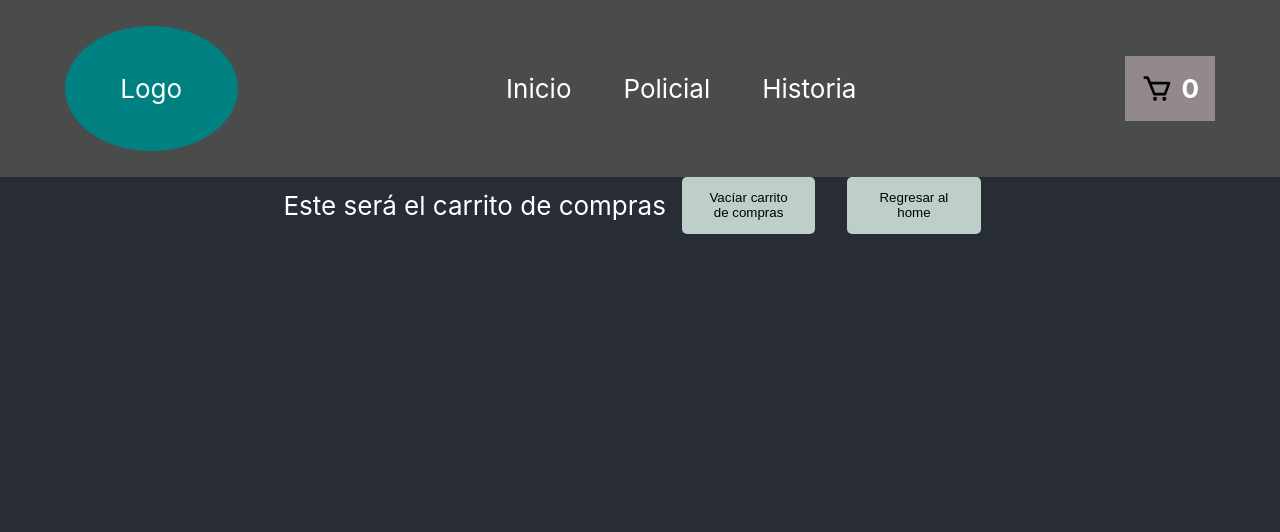
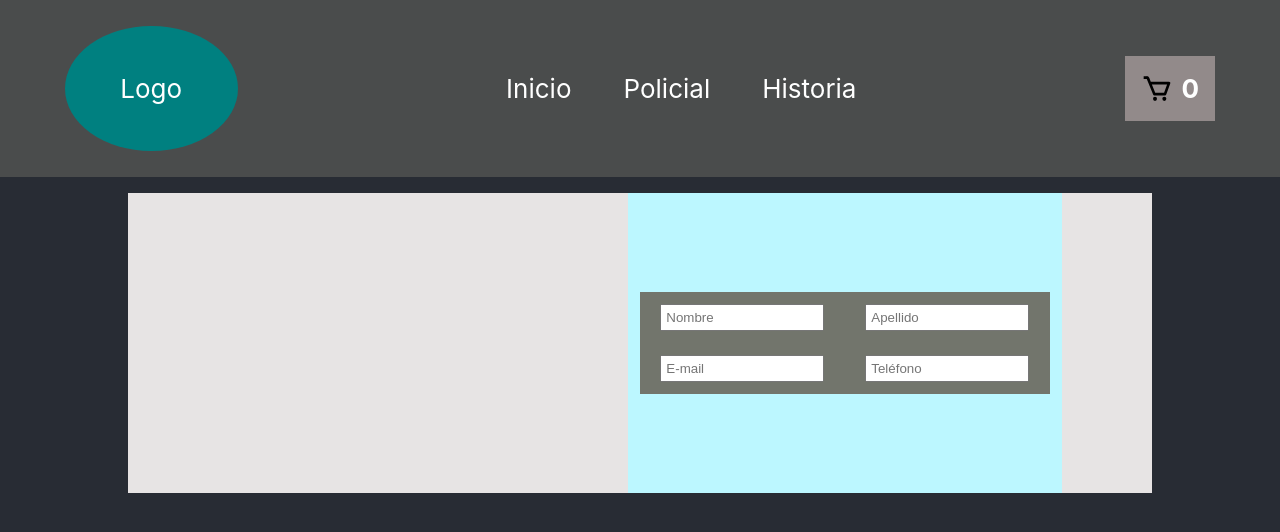
Before and after one commit to Nicosetzes/ReactJsCoder, a React (Create React App) app: page /cart in a window 1280 px wide. Shown: the top 532 px of the page. Built offline with nearby package versions, Linux system fonts and the light colour scheme.

Commit message:
Trying to solve cart functionality.

```diff
--- a/src/App.js
+++ b/src/App.js
@@ -5,10 +5,12 @@ import { ItemDetailContainer } from "./components/ItemDetailContainer";
 import { Cart } from "./components/Cart";
 import { BrowserRouter, Switch, Route } from "react-router-dom";
 import { CartProvider } from "./context/CartContext";
+import { CounterProvider } from "./context/CounterContext";
 
 function App() {
   return (
     <BrowserRouter>
+      <CounterProvider>
         <CartProvider>
           <div className="App">
             <header className="App-header">
@@ -21,6 +23,7 @@ function App() {
               <Route exact path="/category/:categoryId">
                 <ItemListContainer greeting="JSX" />
               </Route>
+
               <Route exact path="/item/:itemId">
                 <ItemDetailContainer />
               </Route>
@@ -30,6 +33,7 @@ function App() {
             </Switch>
           </div>
         </CartProvider>
+      </CounterProvider>
     </BrowserRouter>
   );
 }
--- a/src/components/Cart.css
+++ b/src/components/Cart.css
@@ -1,11 +1,101 @@
 .container__cart {
     align-items: center;
+    background-color: #e7e4e4;
     display: flex;
-    flex-wrap: wrap;
+    flex-direction: row;
+    flex-wrap: nowrap;
+    justify-content: space-between;
+    margin: 1rem;
+    width: 80%;
+}
+
+.container__cart .cont__products {
+    display: flex;
+    flex-direction: column;
+    width: 40%;
+}
+
+.container__cart .cont__products .cart__products {
+    align-items: center;
+    background-color: #bcf7ff;
+    display: flex;
+    flex-direction: row;
+    padding: 0.75rem;
+}
+
+.cart__products .products-img {
+    padding: 0.75rem
+}
+
+.cart__products .products-img img {
+    height: 100%;
+    width: 250px;
+}
+
+.cart__products .products-description {
+    align-items: center;
+    display: flex;
+    flex-direction: column;
+    margin: 0 auto;
+}
+
+.products-description h3 {
+    font-size: 1.75rem;
+    margin-bottom: 1rem;
+}
+
+.products-description .products-description-total {
+    font-size: 1.25rem;
+    margin: 1rem 0;
+}
+
+.products-description .products-description__quantity {
+    align-items: center;
+    display: flex;
+    flex-direction: row;
+    font-size: 1.25rem;
     justify-content: center;
 }
 
-.container__cart button {
+.products-description .products-description__quantity button {
+    border: purple 1px solid;
+    border-radius: 50%;
+    cursor: pointer;
+    margin: 0 .25rem;
+    padding: .5rem .75rem;
+}
+
+.container__cart .cont__form {
+    justify-content: center;
+    align-self: flex-start;
+    background-color: #bcf7ff;
+    display: flex;
+    flex-direction: column;
+    height: 300px;
+    margin: 0 auto;
+    padding: 0.75rem;
+}
+
+.container__cart .cont__form form {
+    background-color: #72756c;
+    width: 100%;
+}
+
+.container__cart .cont__form form .form-row {
+    align-items: center;
+    display: flex;
+    justify-content: space-around;
+    width: 100%;
+}
+
+.container__cart .cont__form form .form-row input {
+    margin: 0.75rem 0.5rem;
+    padding: 0.25rem;
+    width: 40%;
+}
+
+
+/* .container__cart button {
     background-color: #becfca;
     border: 0;
     border-radius: 5px;
@@ -13,15 +103,15 @@
     margin: 0 1rem;
     padding: 1em 2em;
     width: 10em;
-}
+} */
 
-.container__cart button a {
+/* .container__cart button a {
     color: #000;
-}
+} */
 
-.container__cart span {
+/* .container__cart span {
     color: #fff;
     font-style: normal;
     font-weight: 400;
     text-decoration: none;
-}
+} */
--- a/src/components/Cart.js
+++ b/src/components/Cart.js
@@ -1,22 +1,69 @@
-import { Link } from "react-router-dom";
+// import { Link } from "react-router-dom";
 import "./Cart.css";
+// import { useState } from "react";
 import { useCart } from "../context/CartContext";
+import { CartCount } from "./CartCount";
+// import { useState, useEffect } from "react";
 
 export const Cart = () => {
   const cart = useCart();
+
+  console.log(cart.cart);
+
+  // const [totalCash, setTotalCash] = useState(0);
+
+  // if (cart.length) {
+  //   const amounts = cart.map((product) => {
+  //     return product.quantity * product.price;
+  //   });
+  //   setTotalCash(amounts.reduce((a, b) => a + b));
+  // }
+
+  // const placeOrder = (userName, userPhone, userEmail, cart, total) => {
+  //   const order = {
+  //     buyer: { name: userName, phone: userPhone, email: userEmail },
+  //     items: { cart, total },
+  //   };
+  //   console.log(cart?.cart);
+  //   console.log(order);
+  // };
+
   return (
-    <>
-      <div className="container__cart">
-        <span>Este será el carrito de compras</span>
-        <button onClick={() => cart.clearItems()}>
-          Vacíar carrito de compras
-        </button>
-        <div className="backHome">
-          <button>
-            <Link to={`/`}>Regresar al home</Link>
-          </button>
-        </div>
+    <div className="container__cart">
+      <div className="cont__products">
+        {cart.cart &&
+          cart.cart.map((product) => {
+            return (
+              <div className="cart__products" key={product.id}>
+                <div className="products-img">
+                  <img src={product.image} alt={product.alt} />
+                </div>
+                <div className="products-description">
+                  <h3>{product.title}</h3>
+                  <span className="products-description-total">
+                    Total: ${product.quantity * product.price}
+                  </span>
+                  <div className="products-description__quantity">
+                    Cantidad: <CartCount item={product} />
+                  </div>
+                </div>
+              </div>
+            );
+          })}
       </div>
-    </>
+
+      <div className="cont__form">
+        <form>
+          <div className="form-row">
+            <input type="text" placeholder="Nombre" />
+            <input type="text" placeholder="Apellido" />
+          </div>
+          <div className="form-row">
+            <input type="email" placeholder="E-mail" />
+            <input type="number" placeholder="Teléfono" />
+          </div>
+        </form>
+      </div>
+    </div>
   );
 };
--- /dev/null
+++ b/src/components/CartCount.css
@@ -0,0 +1,6 @@
+/* .cont__bottom-counter {
+    align-items: center;
+    display: flex;
+    flex-direction: row;
+    justify-content: center;
+} */
--- /dev/null
+++ b/src/components/CartCount.js
@@ -0,0 +1,73 @@
+import { useState } from "react";
+import "./CartCount.css";
+import { useCart } from "../context/CartContext";
+
+export const CartCount = ({ item }) => {
+  const cart = useCart();
+
+  const [productQty, setProductQty] = useState(item.quantity);
+
+  // const addItem = (item, quantity) => {
+  //   if (quantity >= 1 && item.stock > 0) {
+  //     const productToAdd = { ...item, quantity: quantity };
+  //     const productFoundArray = cart.filter(
+  //       (element) => element.id === item.id
+  //     );
+
+  //     if (productFoundArray.length === 0) {
+  //       setCart([...cart, productToAdd]);
+  //     } else {
+  //       const auxCart = [...cart];
+  //       productFoundArray[0].quantity += quantity;
+  //       setCart(auxCart);
+  //     }
+  //     displayItemCount();
+  //   }
+  // };
+
+  const addOnCart = () => {
+    if (productQty < item.stock) {
+      setProductQty(productQty + 1);
+      const index = cart.cart.findIndex((element) => element.id === item.id);
+      cart.cart[index].quantity++;
+      cart.updateCartQty();
+      console.log(cart.cartQty);
+    } else {
+      alert("No hay stock");
+    }
+  };
+
+  const removeOnCart = () => {
+    if (productQty > 1) {
+      setProductQty(productQty - 1);
+      let index = cart.cart.findIndex((element) => element.id === item.id);
+      cart.cart[index].quantity--;
+      cart.updateCartQty();
+      console.log(cart.cartQty);
+    }
+  };
+
+  const removeItemFromCounter = () => {
+    let index = cart.cart.findIndex((element) => element.id === item.id);
+    cart.cart.splice(index, 1);
+    cart.updateCartQty();
+  };
+
+  console.log(cart.cart);
+
+  // var myFish = ['angel', 'clown', 'drum', 'mandarin', 'sturgeon'];
+  // var removed = myFish.splice(3, 1);
+
+  // removed is ["mandarin"]
+
+  return (
+    <>
+      <button onClick={removeOnCart}>-</button>
+      <span>{productQty}</span>
+      <button onClick={addOnCart}>+</button>
+      <div>
+        <button onClick={removeItemFromCounter}>Eliminar del carrito</button>
+      </div>
+    </>
+  );
+};
--- a/src/components/ItemListContainer.js
+++ b/src/components/ItemListContainer.js
@@ -19,7 +19,7 @@ export const ItemListContainer = () => {
         } else {
           reject("There's no dataBase available");
         }
-      }, 2000);
+      }, 500);
     })
       .then((result) => setStock(result))
       .catch((err) => console.log(err));
--- a/src/context/CartContext.js
+++ b/src/context/CartContext.js
@@ -5,15 +5,15 @@ const CartContext = createContext();
 export const useCart = () => useContext(CartContext);
 
 export const CartProvider = ({ children }) => {
+  const [cart, setCart] = useState([]);
+
+  const [cartQty, setCartQty] = useState(0);
+
   const [itemCountStatus, setItemCountStatus] = useState(true);
 
   const displayItemCount = () => {
     setItemCountStatus(!itemCountStatus);
   };
-
-  const [cart, setCart] = useState([]);
-
-  const [cartQty, setCartQty] = useState(0);
 
   const addItem = (item, quantity) => {
     if (quantity >= 1 && item.stock > 0) {
@@ -67,6 +67,11 @@ export const CartProvider = ({ children }) => {
     }
   };
 
+  const updateCartQty = () => {
+    const totalAmount = cart.map((element) => element.quantity);
+    setCartQty(totalAmount.reduce((a, b) => a + b));
+  };
+
   return (
     <CartContext.Provider
       value={{
@@ -78,6 +83,7 @@ export const CartProvider = ({ children }) => {
         removeItem,
         clearItems,
         isItemInCart,
+        updateCartQty,
       }}
     >
       {children}
--- /dev/null
+++ b/src/context/CounterContext.js
@@ -0,0 +1,35 @@
+import { createContext, useState, useContext } from "react";
+
+const CounterContext = createContext();
+
+export const useCounter = () => useContext(CounterContext);
+
+export const CounterProvider = ({ children }) => {
+  const [count, setCount] = useState(1);
+
+  const add = (product) => {
+    if (count < product.stock) {
+      setCount(count + 1);
+    } else {
+      alert("No hay stock");
+    }
+  };
+
+  const remove = () => {
+    if (count > 1) {
+      setCount(count - 1);
+    }
+  };
+
+  return (
+    <CounterContext.Provider
+      value={{
+        count,
+        add,
+        remove,
+      }}
+    >
+      {children}
+    </CounterContext.Provider>
+  );
+};
--- a/src/products.js
+++ b/src/products.js
@@ -10,7 +10,7 @@ export const productsList = [
     publisher: "Grijalbo",
     category: "historia",
     condition: "Usado",
-    stock: 10,
+    stock: 20,
     description:
       "Britannia, amenazada por la caída del Imperio romano y por el avance de los bárbaros, ve nacer la leyenda artúrica a través de la historia real del rey Artorius",
     price: 400,
@@ -24,7 +24,7 @@ export const productsList = [
     publisher: "Ediciones B",
     category: "policial",
     condition: "Usado",
-    stock: 10,
+    stock: 20,
     description:
       "Vuelve Katzenbach. El retorno del autor de El psicoanalista (un millón de ejemplares). Un thriller sobre la lucha a muerte entre un refinado psicópata y sus tres víctimas.",
     price: 600,
@@ -38,7 +38,7 @@ export const productsList = [
     publisher: "DEBOLS!LLO",
     category: "policial",
     condition: "Usado",
-    stock: 5,
+    stock: 20,
     description:
       "Se hacen llamar 'La hermandad'. Son tres ex jueces corruptos que cumplen condena en la prisión federal de Florida. Pasan horas sentados en la biblioteca escribiendo cartas frenéticamente mientras toma forma un retorcido plan de extorsión que consiste en chantajear a homosexuales ricos que no hayan salido del clóset. Parece que han encontrado a la víctima perfecta: Aaron Lake, el candidato a las próximas elecciones presidenciales. Lo que no saben, es que están a punto de entrometerse en una confabulación diseñada por Teddy Maynard, el implacable director de la CIA.",
     price: 700,
```
Lines whose indentation alone changed are shown as unchanged.
